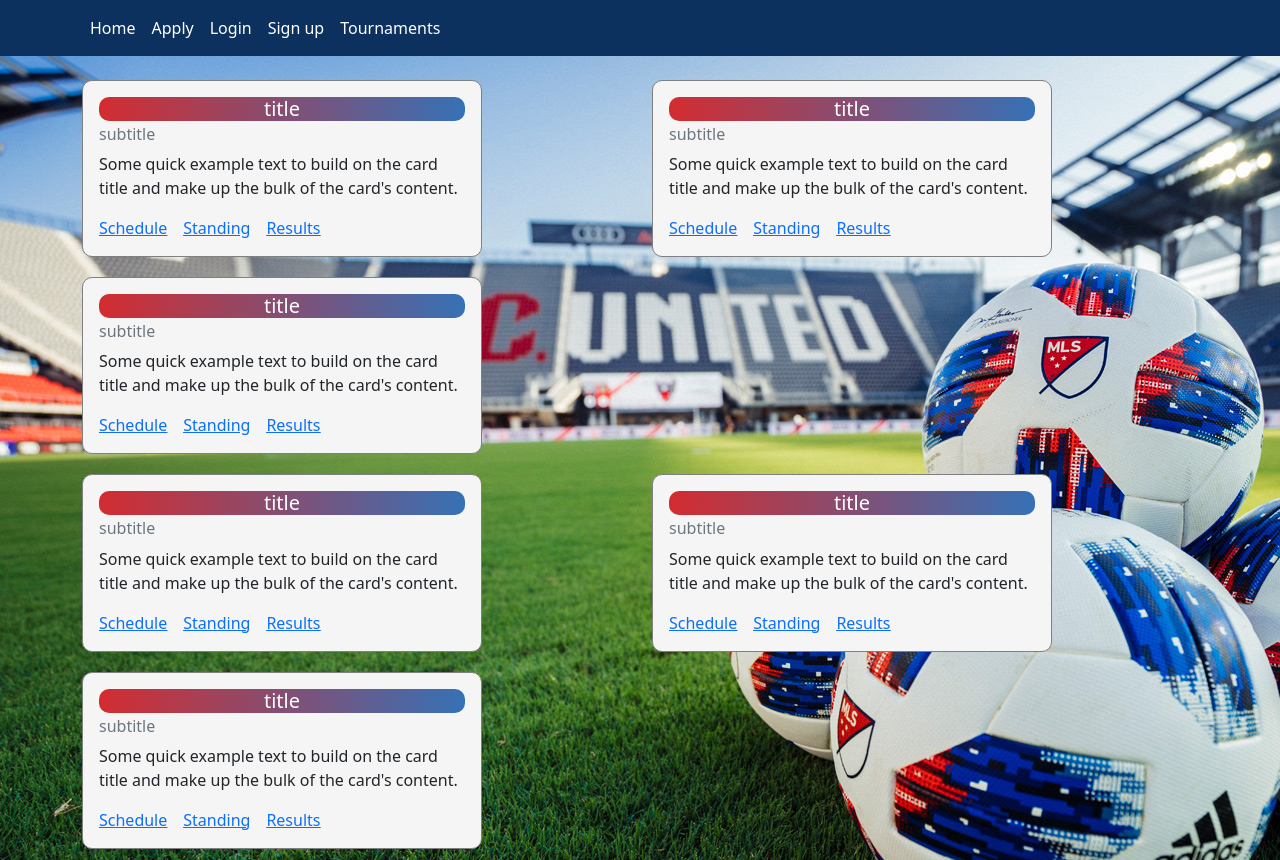
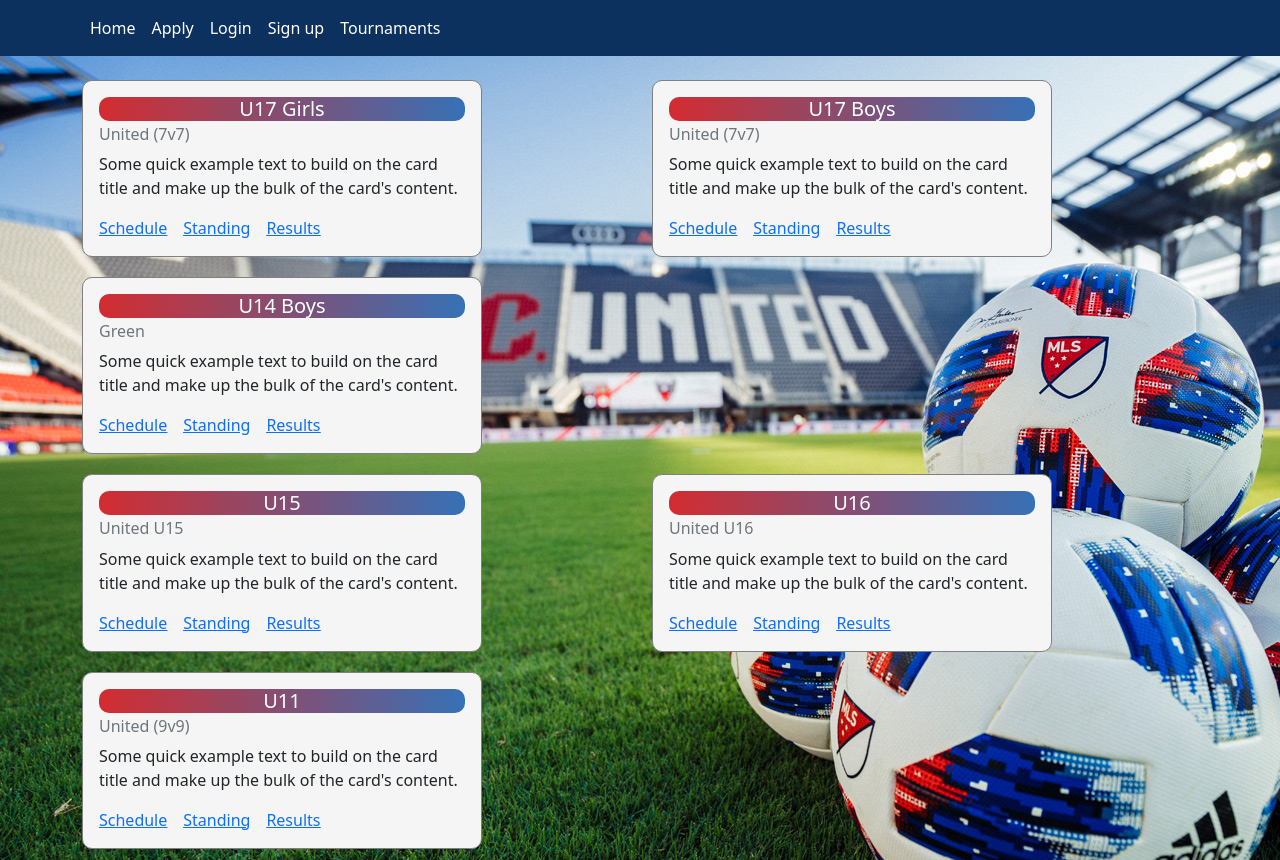
Before and after one commit to vinitamaloo/SER-515-mjf, a React (Create React App) app in the folder client/: page /tournament in a window 1280 px wide. Built offline with nearby package versions, Linux system fonts and the light colour scheme.

Commit message:
story 32 task 33. Tournaments page

```diff
--- a/client/src/Tournaments/tournaments.js
+++ b/client/src/Tournaments/tournaments.js
@@ -10,24 +10,24 @@ export default function Tournament() {
             <Container>
                 <Row>
                     <Col>
-                        <MatchCard title="title" subtitle="subtitle"/>
+                        <MatchCard title="U17 Girls" subtitle="United (7v7)"/>
                     </Col>
                     <Col>
-                        <MatchCard title="title" subtitle="subtitle"/>
+                        <MatchCard title="U17 Boys" subtitle="United (7v7)"/>
                     </Col>
                     <Col>
-                       <MatchCard title="title" subtitle="subtitle"/>
+                       <MatchCard title="U14 Boys" subtitle="Green"/>
                     </Col>
                 </Row>
                  <Row>
                     <Col>
-                        <MatchCard title="title" subtitle="subtitle"/>
+                        <MatchCard title="U15" subtitle="United U15"/>
                     </Col>
                     <Col>
-                        <MatchCard title="title" subtitle="subtitle"/>
+                        <MatchCard title="U16" subtitle="United U16"/>
                     </Col>
                     <Col>
-                        <MatchCard title="title" subtitle="subtitle"/>
+                        <MatchCard title="U11" subtitle="United (9v9)"/>
                     </Col>
                 </Row>
             </Container>
```
